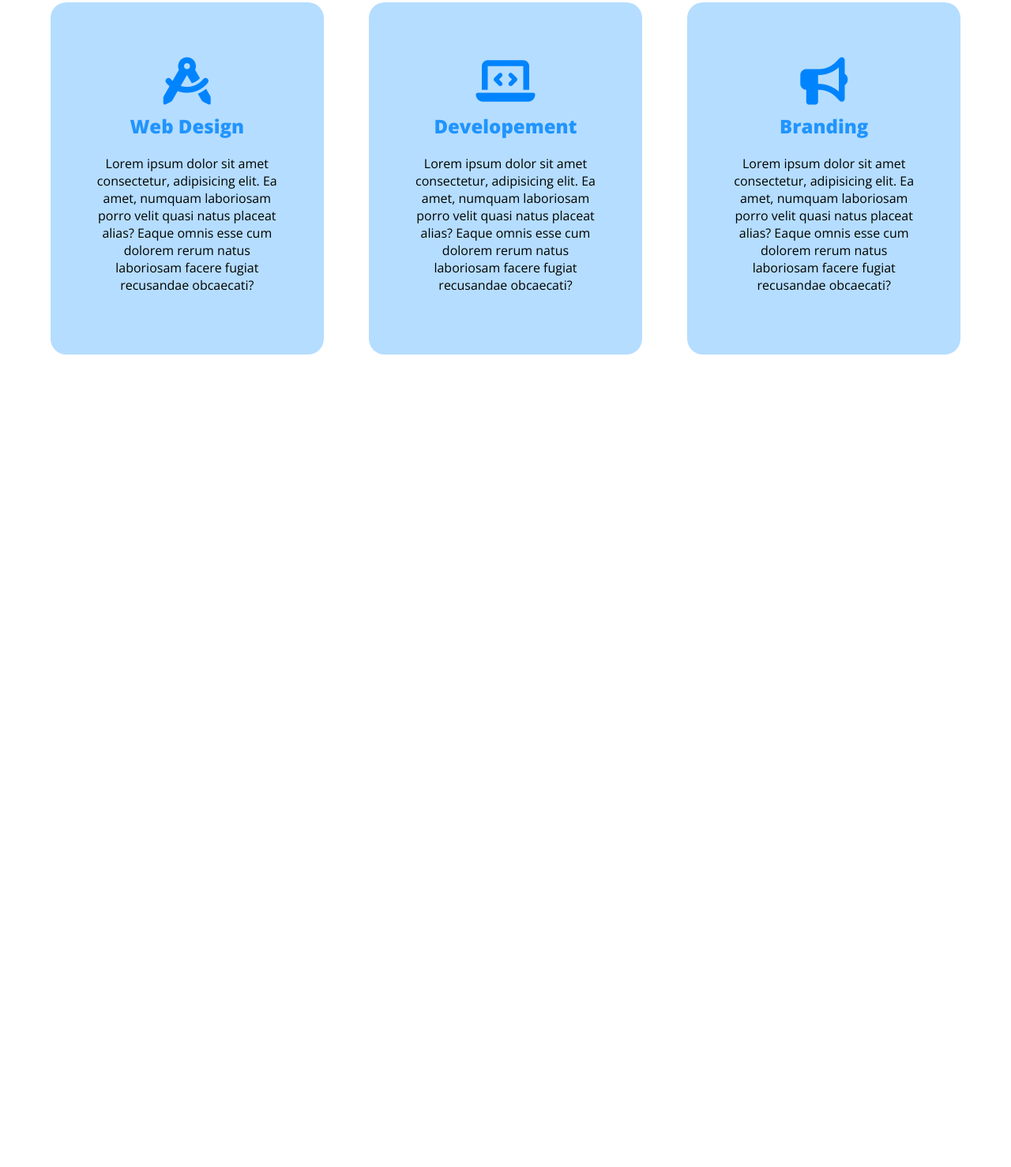
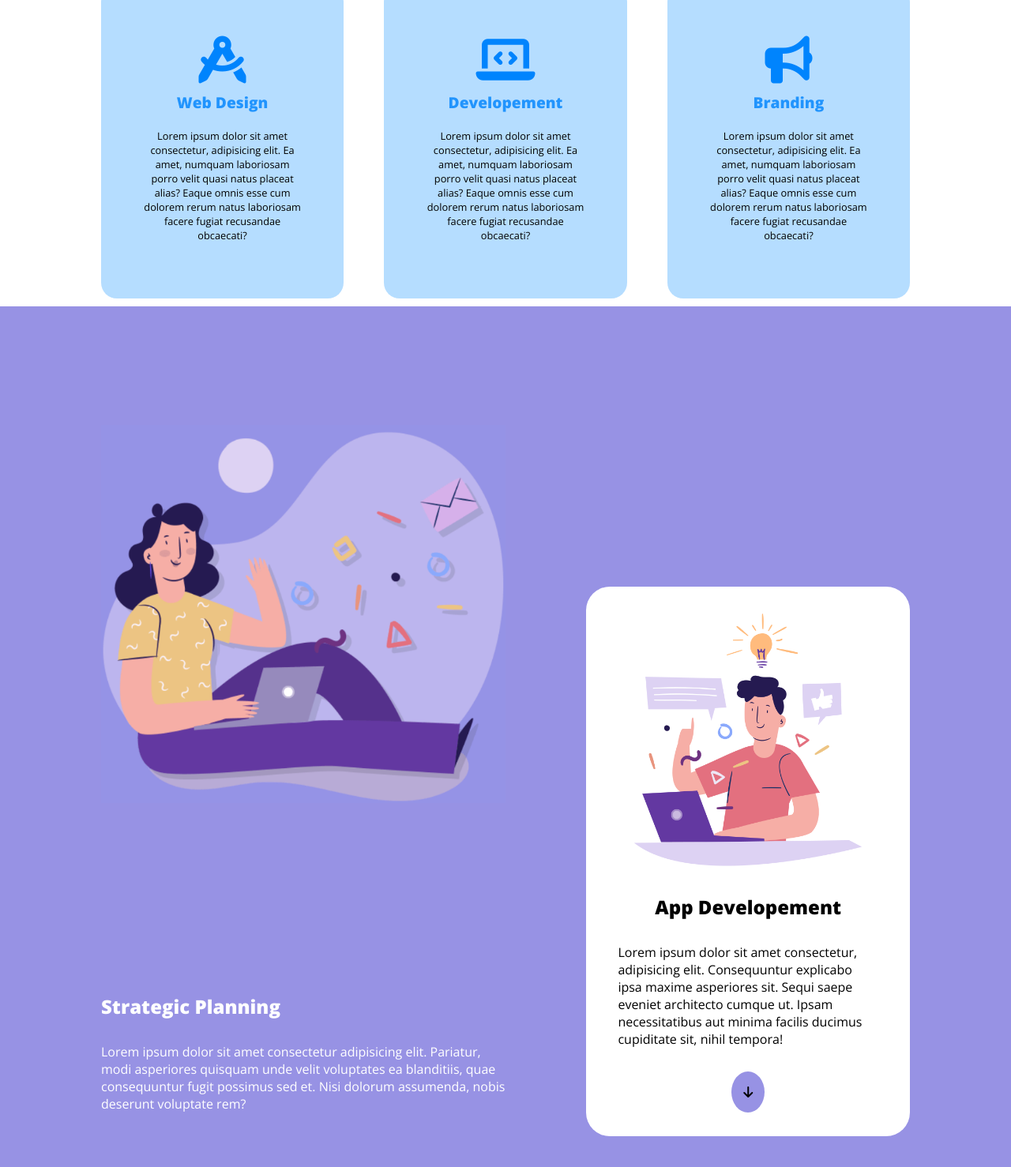
Before and after one commit to Ninotro/htmlcss-responsive-layout, a plain HTML site: page index.html in a window 1280 px wide. Shown: the part 538-2016 px from the top of the page at 79% size. Before the commit the page ends 997 px from the top, so only its background shows below. Drawn offline with nearby package versions, Linux system fonts and the light colour scheme.

Commit message:
strategic planning+responsive

```diff
--- a/css/style.css
+++ b/css/style.css
@@ -144,6 +144,7 @@ header .container {
 /* parte responsive parte app */
 
 @media screen and (min-width:768px)  {
+
     #app-store .container {
         display: flex;
         justify-content: space-between;
@@ -159,6 +160,7 @@ header .container {
 
     .block {
         width: 30%;
+        font-size: 0.8rem;
     }
 
     .block.demo {
@@ -178,6 +180,11 @@ header .container {
 }
 
 @media screen and (min-width:1024px)  {
+    .container {
+        width:80%;
+        margin: 0 auto;
+    }
+
     .block.demo {
         display:flex;
         flex-direction: row;
@@ -198,3 +205,83 @@ header .container {
     }
 
     }
+
+    /* starting plane */
+
+    #starting-plane {
+        background-color: #9792e4;
+
+    }
+
+    #starting-plane .container {
+        padding-top: 40px;
+        padding-bottom: 40px;
+    }
+
+    .immagine-starting-plane img {
+        max-width: 100%;
+    }
+
+    #app-developement {
+        background-color: white;
+        border-radius: 30px;
+        padding: 30px 40px;
+        display: flex;
+        flex-direction: column;
+        align-items: center;
+
+    }
+
+    #immage-text-starting {
+        padding: 30px 30px;
+        color: white;
+
+    }
+
+    #app-developement img {
+        max-width: 100%;
+    }
+
+    #starting-plane h2,img,p {
+        margin-bottom: 30px;
+
+    }
+
+    .circle-button {
+
+
+
+        background-color: #9792e4 ;
+        border-radius: 50%;
+        padding: 15px;
+
+
+    }
+/* Parte responsive parte strategic and app developer  */
+@media screen and (min-width:1024px)  {
+    #starting-plane .container {
+        display: flex;
+        justify-content: space-between;
+        padding: 150px 0px;
+    }
+
+    #immage-text-starting {
+        display: flex;
+        flex-direction: column;
+        justify-content: space-between;
+        width: 50%;
+        padding: 0;
+
+
+
+    }
+
+    #app-developement {
+        width: 40%;
+
+        margin-top: 20%
+
+
+
+    }
+}
--- a/index.html
+++ b/index.html
@@ -82,9 +82,24 @@
             </div>
 
         </section>
-        <!-- stratig plane -->
+        <!-- strarting plane -->
         <section id="starting-plane">
             <div class="container">
+                <div id="immage-text-starting">
+                    <div class="immagine-starting-plane">
+                        <img src="img/planning1.png" alt="planning1">
+                    </div>
+                    <div class="title-paragraph">
+                        <h2>Strategic Planning</h2>
+                        <p>Lorem ipsum dolor sit amet consectetur adipisicing elit. Pariatur, modi asperiores quisquam unde velit voluptates ea blanditiis, quae consequuntur fugit possimus sed et. Nisi dolorum assumenda, nobis deserunt voluptate rem?</p>
+                    </div>
+                </div>
+                <div id="app-developement">
+                    <img src="img/planning2.png" alt="planning2">
+                    <h2>App Developement</h2>
+                    <p>Lorem ipsum dolor sit amet consectetur, adipisicing elit. Consequuntur explicabo ipsa maxime asperiores sit. Sequi saepe eveniet architecto cumque ut. Ipsam necessitatibus aut minima facilis ducimus cupiditate sit, nihil tempora!</p>
+                    <span class="circle-button"><i class="fa-solid fa-arrow-down"></i></span>
+                </div>
 
             </div>
 
```
